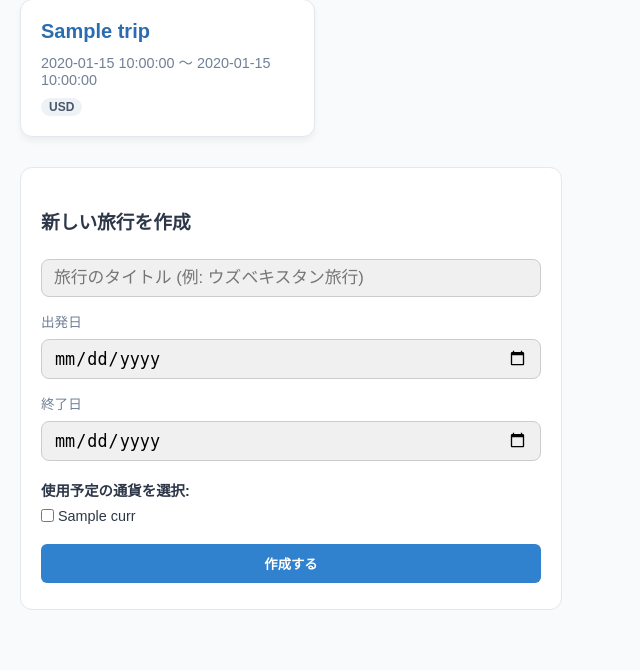
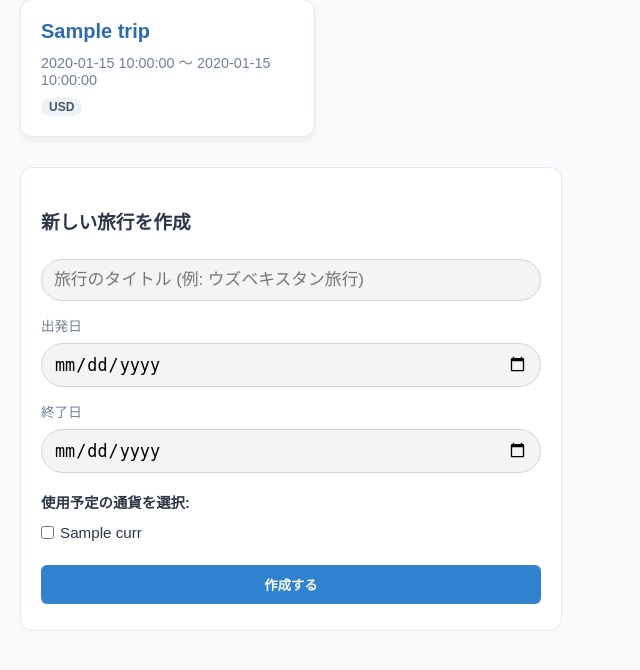
Before and after one commit to Shunsuke-Kajihara/TraveLog, a Flask app: template templates/index.html in a window 1280 px wide. Shown: the part 79-749 px from the top of the page, without its empty margins (0-640 px from the left). Run offline with Flask 3, Linux system fonts and the light colour scheme; the template is opened without the code that fills it: most values are stand-ins (such as "Sample title", 1, 10 or a date in 2020).

Commit message:
revise display of date

```diff
--- a/templates/detail.html
+++ b/templates/detail.html
@@ -158,7 +158,7 @@
     {% elif active_tab == 'photos' %}
     <div class="container">
         <h2>写真アルバム</h2>
-        <form action="/trip/{{ trip.id }}/add_photo" method="POST" enctype="multipart/form-data">
+        <form action="/trip/{{ trip.id }}/photo" method="POST" enctype="multipart/form-data">
             <input type="file" name="photo" accept="image/*" required>
             <input type="text" name="caption" placeholder="キャプション">
             <input type="hidden" name="album" id="selected-album" value="未分類">
--- a/templates/index.html
+++ b/templates/index.html
@@ -19,21 +19,49 @@
         .add-form input[type="text"],
         .add-form input[type="date"] {
             margin: 6px 0;
-        padding: 8px 12px; /* 上下の余白をスッキリさせる */
+            padding: 10px 12px; /* 上下の余白をスッキリさせる */
             width: 100%;
             box-sizing: border-box; /* はみ出しを防ぐ */
             font-size: 1.05rem; /* 日付の文字を大きく */
-        border: 1px solid #ccc;
-        border-radius: 8px;
-        background-color: #f0f0f0; /* グレーの背景 */
+            border: 1px solid #d1d5db; /* グレーの枠線 */
+            border-radius: 9999px;
+            background-color: #f3f4f6; /* グレーの背景 */
+            -webkit-appearance: none;  /* iOSのデフォルトスタイルを解除して角丸やパディングを効かせる */
+            appearance: none;
         }
-        .add-form button { margin: 6px 0; padding: 10px; width: 100%; box-sizing: border-box; }
-        .checkbox-group { display: flex; gap: 12px; flex-wrap: wrap; margin: 12px 0; }
-        .checkbox-label { font-size: 0.95em; cursor: pointer; display: inline-flex; align-items: center; gap: 6px; }
-        .checkbox-label input[type="checkbox"] { width: auto; margin: 0; }
-        .add-form button { background: #3182ce; color: white; border: none; border-radius: 6px; font-weight: bold; cursor: pointer; margin-top: 12px; }
-        .checkbox-group { display: flex; gap: 10px; flex-wrap: wrap; margin: 8px 0; }
-        .checkbox-label { font-size: 0.9em; cursor: pointer; display: flex; align-items: center; gap: 4px; }
+
+        .add-form button {
+            margin: 12px 0 6px 0;
+            padding: 10px;
+            width: 100%;
+            box-sizing: border-box;
+            background: #3182ce;
+            color: white;
+            border: none;
+            border-radius: 6px;
+            font-weight: bold;
+            cursor: pointer;
+        }
+
+        .checkbox-group {
+            display: flex;
+            gap: 12px;
+            flex-wrap: wrap;
+            margin: 12px 0;
+        }
+
+        .checkbox-label {
+            font-size: 0.95em;
+            cursor: pointer;
+            display: inline-flex;
+            align-items: center;
+            gap: 6px;
+        }
+
+        .checkbox-label input[type="checkbox"] {
+            width: auto;
+            margin: 0;
+        }
     </style>
 
     <link rel="manifest" href="/manifest.json">
@@ -54,6 +82,26 @@
                     .catch(err => console.error('SW Register Error:', err));
             });
         }
+        const startDateInput = document.getElementById('start-date');
+        const endDateInput = document.getElementById('end-date');
+        const dateError = document.getElementById('date-error');
+        const form = document.getElementById('trip-form');
+
+        startDateInput.addEventListener('change', function() {
+            endDateInput.min = startDateInput.value;
+            if (endDateInput.value && endDateInput.value < startDateInput.value) {
+                endDateInput.value = startDateInput.value;
+            }
+        });
+
+        form.addEventListener('submit', function(e) {
+            if (endDateInput.value < startDateInput.value) {
+                e.preventDefault(); // 送信をストップ
+                dateError.style.display = 'block';
+            } else {
+                dateError.style.display = 'none';
+            }
+        });
        </script>
 
 <body>
@@ -75,17 +123,21 @@
 
     <div class="add-form">
         <h3>新しい旅行を作成</h3>
-        <form action="/add_trip" method="POST">
+        <form action="/add_trip" method="POST" id="trip-form">
             <input type="text" name="title" placeholder="旅行のタイトル (例: ウズベキスタン旅行)" required>
 
             <div style="margin: 8px 0;">
                 <label style="font-size: 0.85em; color: #718096; display: block; margin-bottom: 2px;">出発日</label>
-                <input type="date" name="start_date" required style="width: 100%;">
+                <input type="date" id="start-date" name="start_date" value="{{ today }}" required style="width: 100%;">
             </div>
 
             <div style="margin: 8px 0;">
                 <label style="font-size: 0.85em; color: #718096; display: block; margin-bottom: 2px;">終了日</label>
-                <input type="date" name="end_date" required style="width: 100%;">
+                <input type="date" id="end-date" name="end_date" value="{{ today }}" required style="width: 100%;">
+            </div>
+
+            <div id="date-error" style="color: #ef4444; font-size: 0.85em; margin-top: 4px; display: none;">
+                終了日は出発日以降の日付を選択してください。
             </div>
 
         <p style="margin: 12px 0 4px 0; font-size: 0.9em; font-weight: bold;">使用予定の通貨を選択:</p>
```
Lines whose indentation alone changed are shown as unchanged.
